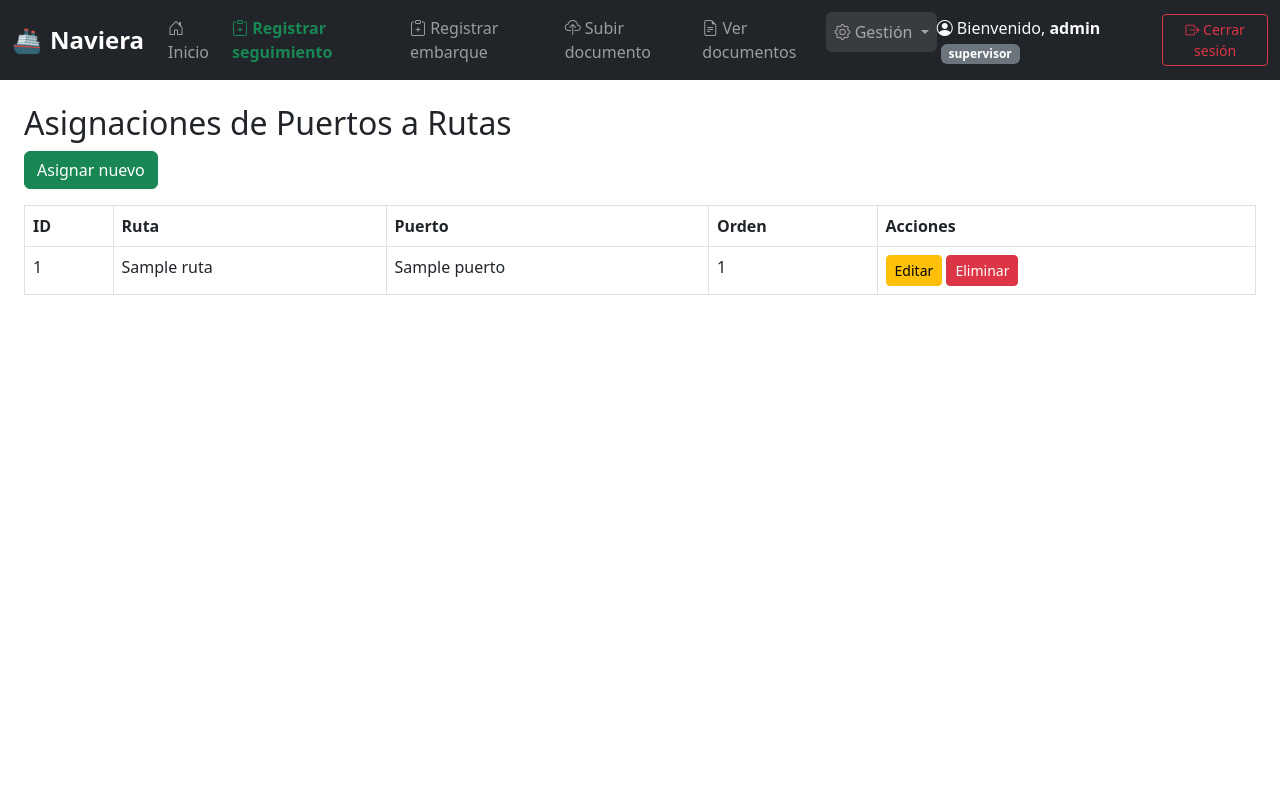
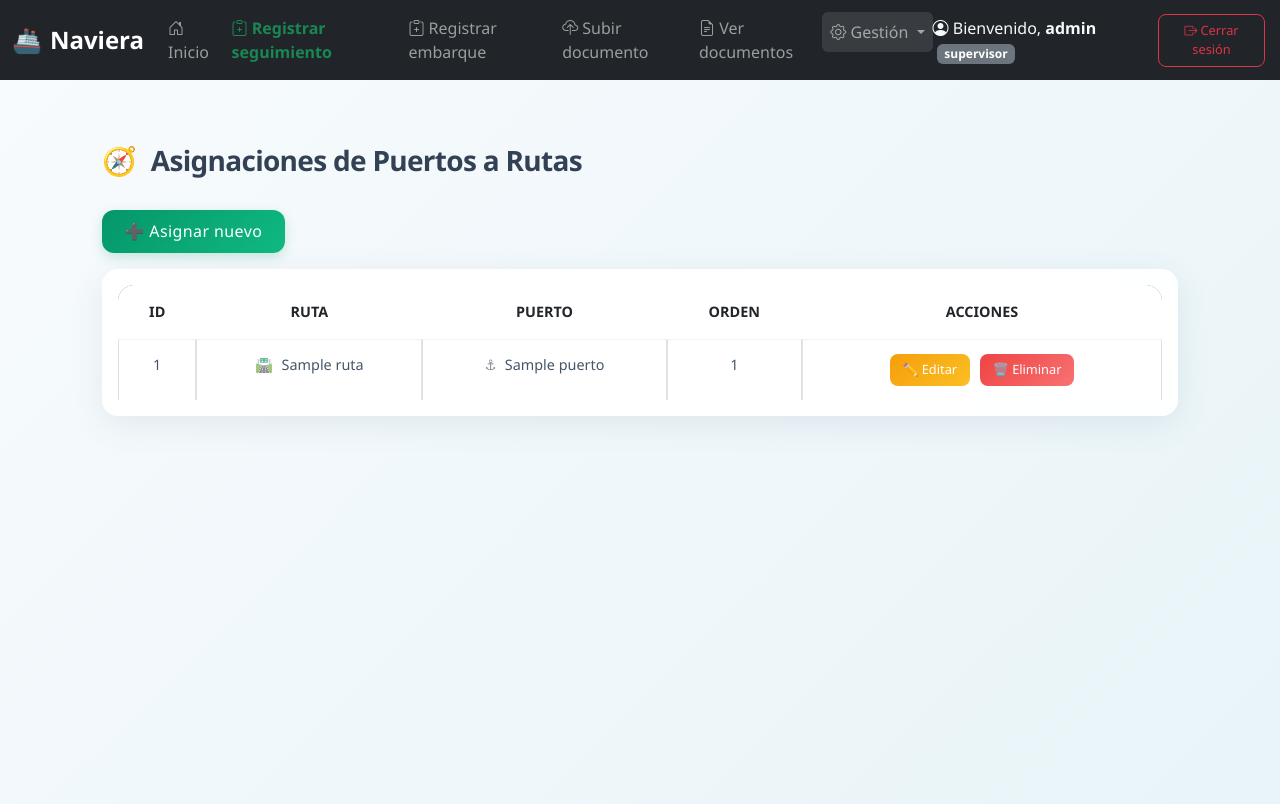
Before and after one commit to mf21015/Proyecto_naviera, a Django app: page /rutapuertos/ in a window 1280 px wide. Run offline with Django 5.2, Linux system fonts and the light colour scheme; a user stored in the database is signed in; tables that the repository leaves empty hold one stand-in row (values such as "Sample post").

Commit message:
Update lista.html

```diff
--- a/DjangoProject/gestion/templates/gestion/rutapuertos/lista.html
+++ b/DjangoProject/gestion/templates/gestion/rutapuertos/lista.html
@@ -1,10 +1,174 @@
 {% extends 'gestion/base.html' %}
+
 {% block content %}
+<style>
+  body {
+    background: linear-gradient(135deg, #f8fbfd, #e8f4f8);
+    font-family: 'Segoe UI', Tahoma, Geneva, Verdana, sans-serif;
+    min-height: 100vh;
+  }
+
+  .container {
+    padding: 2.5rem 2rem;
+  }
+
+  h2 {
+    color: #334155;
+    font-weight: 600;
+    font-size: 1.75rem;
+    margin-bottom: 2rem;
+    text-align: left;
+    letter-spacing: -0.025em;
+  }
+
+  h2::before {
+    content: "🧭 ";
+    margin-right: 0.5rem;
+  }
+
+  .btn-success {
+    background: linear-gradient(135deg, #059669, #10b981);
+    border: none;
+    border-radius: 12px;
+    font-weight: 500;
+    padding: 0.6rem 1.4rem;
+    transition: 0.3s ease;
+    box-shadow: 0 4px 12px rgba(5, 150, 105, 0.2);
+    letter-spacing: 0.025em;
+    margin-bottom: 1.5rem;
+  }
+
+  .btn-success:hover {
+    background: linear-gradient(135deg, #047857, #059669);
+    transform: translateY(-2px);
+    box-shadow: 0 8px 20px rgba(5, 150, 105, 0.3);
+  }
+
+  .table-container {
+    background: rgba(255, 255, 255, 0.95);
+    backdrop-filter: blur(8px);
+    border-radius: 16px;
+    box-shadow: 0 8px 32px rgba(71, 85, 105, 0.1);
+    padding: 1rem;
+    overflow: hidden;
+    animation: fadeInUp 0.6s ease-out;
+  }
+
+  .table {
+    margin-bottom: 0;
+    border-collapse: separate;
+    border-spacing: 0;
+  }
+
+  .table thead {
+    background: linear-gradient(135deg, #475569, #64748b);
+    color: #ffffff;
+  }
+
+  .table thead th {
+    border: none;
+    padding: 1rem;
+    font-weight: 600;
+    font-size: 0.9rem;
+    text-align: center;
+    text-transform: uppercase;
+  }
+
+  .table thead th:first-child {
+    border-top-left-radius: 16px;
+  }
+
+  .table thead th:last-child {
+    border-top-right-radius: 16px;
+  }
+
+  .table tbody tr {
+    transition: 0.2s ease;
+    cursor: pointer;
+  }
+
+  .table tbody tr:hover {
+    background-color: rgba(100, 116, 139, 0.05);
+    transform: scale(1.001);
+  }
+
+  .table tbody td {
+    padding: 0.9rem;
+    font-size: 0.9rem;
+    color: #475569;
+    text-align: center;
+    border-top: 1px solid rgba(226, 232, 240, 0.5);
+  }
+
+  .table tbody td:nth-child(2)::before {
+    content: "🛣️ ";
+    opacity: 0.7;
+    margin-right: 0.3rem;
+  }
+
+  .table tbody td:nth-child(3)::before {
+    content: "⚓ ";
+    opacity: 0.7;
+    margin-right: 0.3rem;
+  }
+
+  .btn-sm {
+    border-radius: 8px;
+    font-size: 0.8rem;
+    padding: 0.4rem 0.8rem;
+    font-weight: 500;
+    margin: 0 0.2rem;
+    transition: all 0.3s ease;
+  }
+
+  .btn-warning {
+    background: linear-gradient(135deg, #f59e0b, #fbbf24);
+    border: none;
+    color: white;
+  }
+
+  .btn-warning:hover {
+    background: linear-gradient(135deg, #d97706, #f59e0b);
+    transform: translateY(-1px);
+  }
+
+  .btn-danger {
+    background: linear-gradient(135deg, #ef4444, #f87171);
+    border: none;
+    color: white;
+  }
+
+  .btn-danger:hover {
+    background: linear-gradient(135deg, #dc2626, #ef4444);
+    transform: translateY(-1px);
+  }
+
+  @keyframes fadeInUp {
+    from {
+      opacity: 0;
+      transform: translateY(20px);
+    }
+    to {
+      opacity: 1;
+      transform: translateY(0);
+    }
+  }
+</style>
+
+<div class="container">
   <h2>Asignaciones de Puertos a Rutas</h2>
-<a href="{% url 'crear_rutapuerto' %}" class="btn btn-success mb-3">Asignar nuevo</a>
+  <a href="{% url 'crear_rutapuerto' %}" class="btn btn-success mb-3">➕ Asignar nuevo</a>
+
+  <div class="table-container">
     <table class="table table-bordered">
       <thead>
-    <tr><th>ID</th><th>Ruta</th><th>Puerto</th><th>Orden</th><th>Acciones</th></tr>
+        <tr>
+          <th>ID</th>
+          <th>Ruta</th>
+          <th>Puerto</th>
+          <th>Orden</th>
+          <th>Acciones</th>
+        </tr>
       </thead>
       <tbody>
         {% for rp in rutapuertos %}
@@ -14,11 +178,20 @@
           <td>{{ rp.puerto.nombre }}</td>
           <td>{{ rp.orden }}</td>
           <td>
-          <a href="{% url 'editar_rutapuerto' rp.id %}" class="btn btn-warning btn-sm">Editar</a>
-          <a href="{% url 'eliminar_rutapuerto' rp.id %}" class="btn btn-danger btn-sm">Eliminar</a>
+            <a href="{% url 'editar_rutapuerto' rp.id %}" class="btn btn-warning btn-sm">✏️ Editar</a>
+            <a href="{% url 'eliminar_rutapuerto' rp.id %}" class="btn btn-danger btn-sm">🗑️ Eliminar</a>
+          </td>
+        </tr>
+        {% empty %}
+        <tr>
+          <td colspan="5" style="text-align: center; color: #94a3b8; padding: 2rem;">
+            No hay asignaciones registradas.<br>
+            <small>¡Empieza asignando un puerto a una ruta!</small>
           </td>
         </tr>
         {% endfor %}
       </tbody>
     </table>
+  </div>
+</div>
 {% endblock %}
```
Lines whose indentation alone changed are shown as unchanged.
